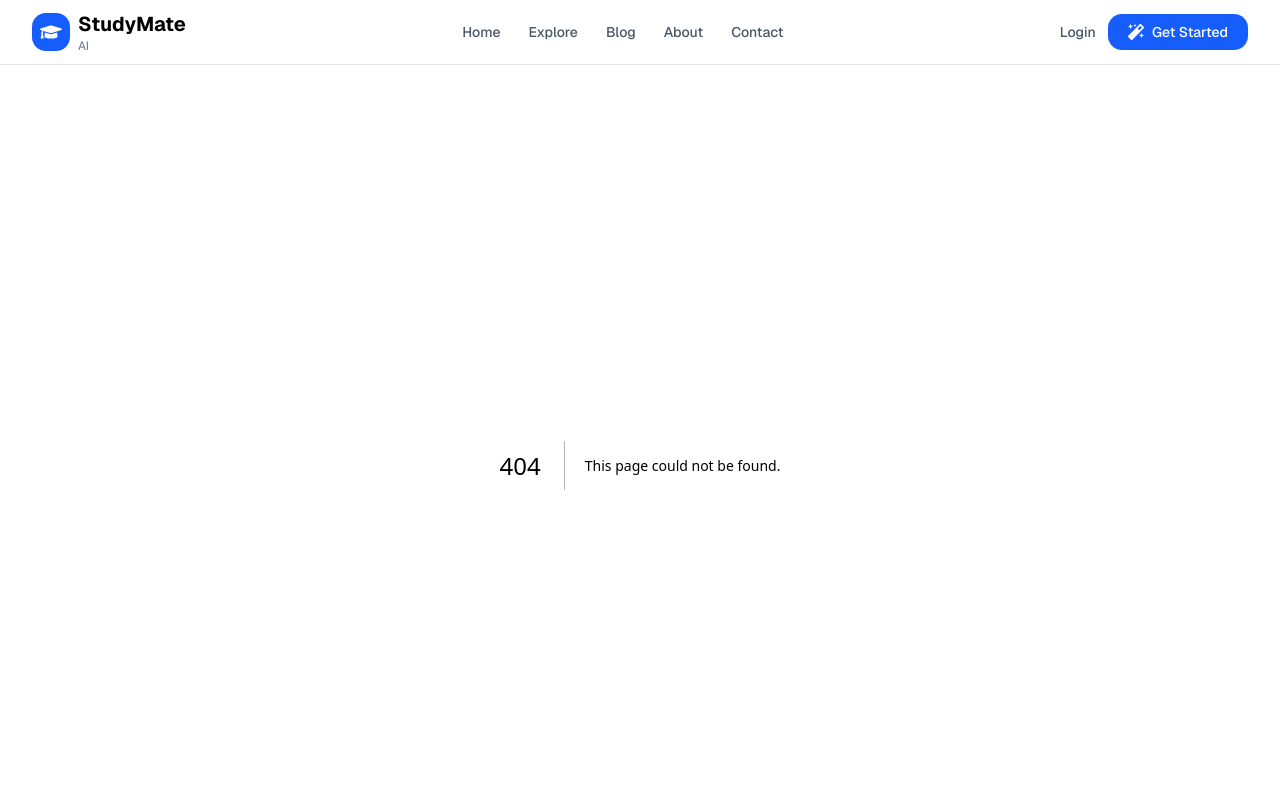
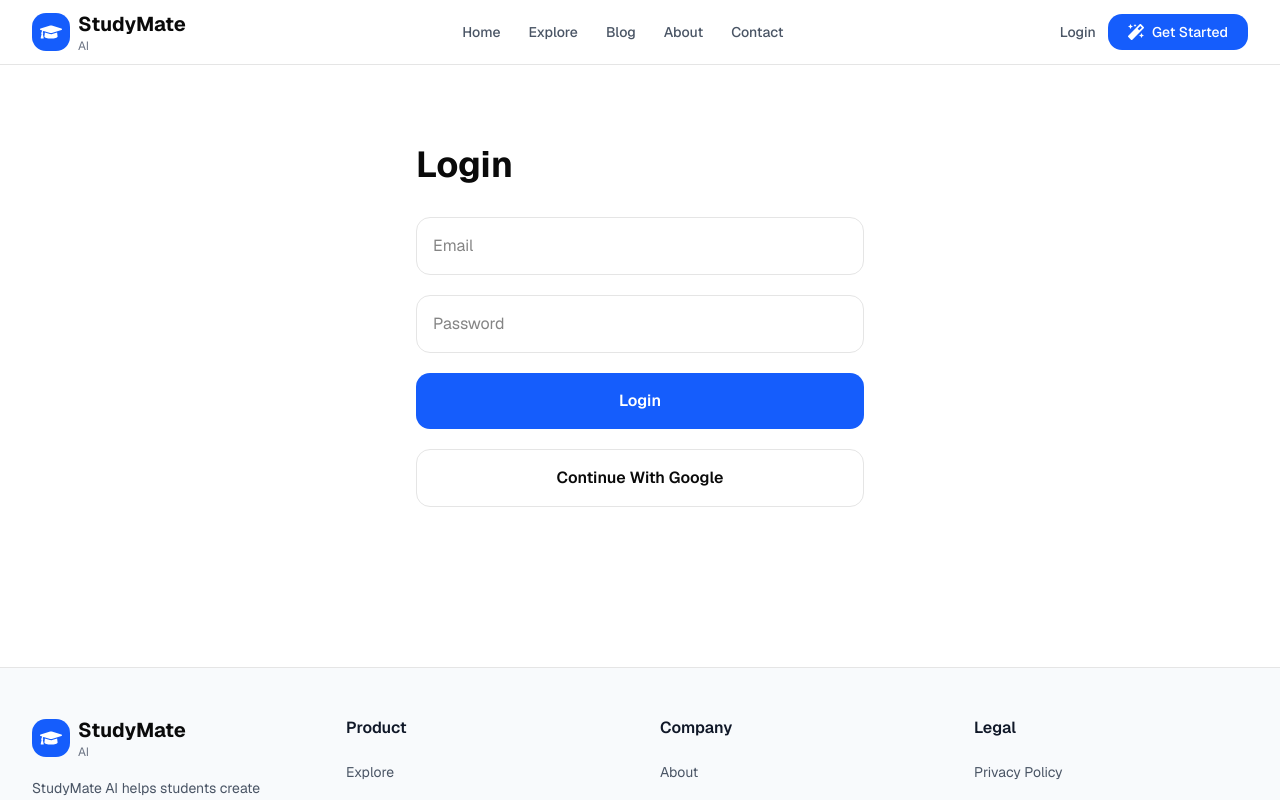
Before and after one commit to developersaima/studymate-ai-client, a Next.js app: page /login in a window 1280 px wide. Before the commit this address had no page. Shown: the top 800 px of the page. Built offline with nearby package versions, Linux system fonts and the light colour scheme.

Commit message:
feat: implement authentication forms for login and registration

```diff
--- a/app/layout.tsx
+++ b/app/layout.tsx
@@ -2,12 +2,20 @@ import type { Metadata } from "next";
 import "./globals.css";
 
 import Providers from "@/providers/Providers";
+import QueryProvider from "@/providers/ReactQueryProvider";
+
 import Navbar from "@/components/shared/Navbar";
 import Footer from "@/components/shared/Footer";
+
 import { Geist } from "next/font/google";
 import { cn } from "@/lib/utils";
 
-const geist = Geist({subsets:['latin'],variable:'--font-sans'});
+
+const geist = Geist({
+  subsets: ["latin"],
+  variable: "--font-sans",
+});
+
 
 export const metadata: Metadata = {
   title: "StudyMate AI",
@@ -21,25 +29,44 @@ export default function RootLayout({
   children: React.ReactNode;
 }>) {
 
+
 return (
 
-    <html lang="en" className={cn("font-sans", geist.variable)}>
+<html
+lang="en"
+className={cn("font-sans", geist.variable)}
+>
+
 
 <body>
 
+
 <Providers>
+
+
+<QueryProvider>
+
 
 <Navbar />
 
+
 {children}
+
 
 <Footer />
 
+
+</QueryProvider>
+
+
 </Providers>
 
+
 </body>
+
 
 </html>
 
 );
+
 }
--- /dev/null
+++ b/app/login/page.tsx
@@ -0,0 +1,41 @@
+import Container from "@/components/shared/Container";
+import AuthForm from "@/components/auth/AuthForm";
+
+
+export default function LoginPage(){
+
+return (
+
+<Container>
+
+<div className="
+py-20
+max-w-md
+mx-auto
+">
+
+
+<h1 className="
+text-4xl
+font-bold
+">
+
+Login
+
+</h1>
+
+
+<div className="mt-8">
+
+<AuthForm mode="login"/>
+
+</div>
+
+
+</div>
+
+</Container>
+
+)
+
+}
--- /dev/null
+++ b/app/register/page.tsx
@@ -0,0 +1,41 @@
+import Container from "@/components/shared/Container";
+import AuthForm from "@/components/auth/AuthForm";
+
+
+export default function RegisterPage(){
+
+return (
+
+<Container>
+
+<div className="
+py-20
+max-w-md
+mx-auto
+">
+
+
+<h1 className="
+text-4xl
+font-bold
+">
+
+Create Account
+
+</h1>
+
+
+<div className="mt-8">
+
+<AuthForm mode="register"/>
+
+</div>
+
+
+</div>
+
+</Container>
+
+)
+
+}
--- /dev/null
+++ b/components/auth/AuthForm.tsx
@@ -0,0 +1,150 @@
+"use client";
+
+import {useState} from "react";
+
+
+type Props={
+ mode:"login"|"register";
+}
+
+
+export default function AuthForm({mode}:Props){
+
+
+const [email,setEmail]=useState("");
+const [password,setPassword]=useState("");
+
+
+
+function submit(e:React.FormEvent){
+
+e.preventDefault();
+
+console.log({
+email,
+password
+});
+
+}
+
+
+
+return (
+
+<form
+onSubmit={submit}
+className="
+space-y-5
+"
+>
+
+
+{
+mode==="register" &&
+
+<input
+placeholder="Full Name"
+className="
+w-full
+rounded-xl
+border
+p-4
+"
+/>
+
+}
+
+
+
+<input
+
+type="email"
+
+placeholder="Email"
+
+value={email}
+
+onChange={(e)=>setEmail(e.target.value)}
+
+className="
+w-full
+rounded-xl
+border
+p-4
+"
+
+/>
+
+
+
+<input
+
+type="password"
+
+placeholder="Password"
+
+value={password}
+
+onChange={(e)=>setPassword(e.target.value)}
+
+className="
+w-full
+rounded-xl
+border
+p-4
+"
+
+/>
+
+
+
+<button
+
+className="
+w-full
+rounded-xl
+bg-blue-600
+py-4
+text-white
+font-semibold
+"
+
+>
+
+{
+mode==="login"
+?
+"Login"
+:
+"Create Account"
+}
+
+
+</button>
+
+
+
+<button
+
+type="button"
+
+className="
+w-full
+rounded-xl
+border
+py-4
+font-semibold
+"
+
+>
+
+Continue With Google
+
+</button>
+
+
+</form>
+
+)
+
+}
--- a/providers/ReactQueryProvider.tsx
+++ b/providers/ReactQueryProvider.tsx
@@ -1,29 +1,33 @@
 "use client";
 
-import { QueryClient, QueryClientProvider } from "@tanstack/react-query";
-import { useState } from "react";
+import {
+  QueryClient,
+  QueryClientProvider,
+} from "@tanstack/react-query";
 
-type Props = {
+import {useState} from "react";
+
+
+export default function QueryProvider({
+  children,
+}:{
   children: React.ReactNode;
-};
+}){
 
-export default function ReactQueryProvider({ children }: Props) {
+
 const [queryClient] = useState(
-    () =>
-      new QueryClient({
-        defaultOptions: {
-          queries: {
-            retry: 1,
-            staleTime: 1000 * 60,
-            refetchOnWindowFocus: false,
-          },
-        },
-      })
+()=>new QueryClient()
 );
 
+
 return (
+
 <QueryClientProvider client={queryClient}>
+
 {children}
+
 </QueryClientProvider>
-  );
+
+)
+
 }
```
Lines whose indentation alone changed are shown as unchanged.
